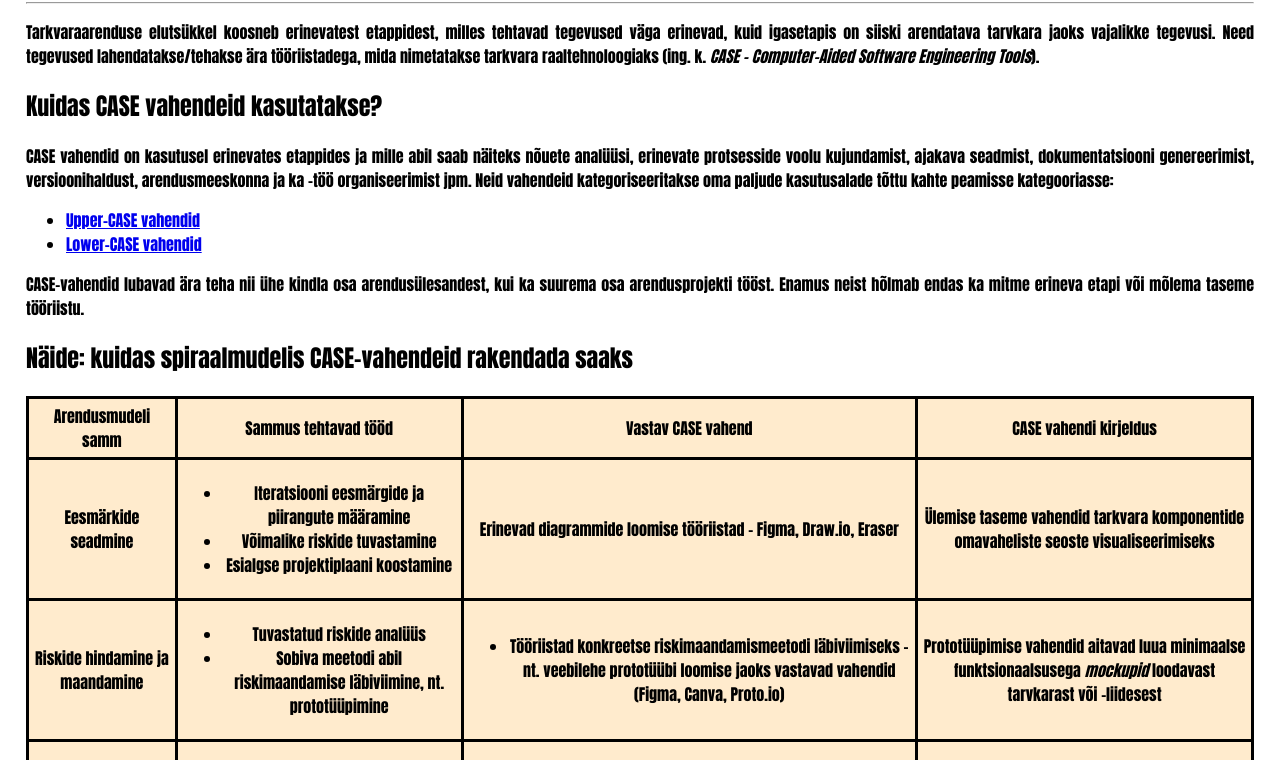
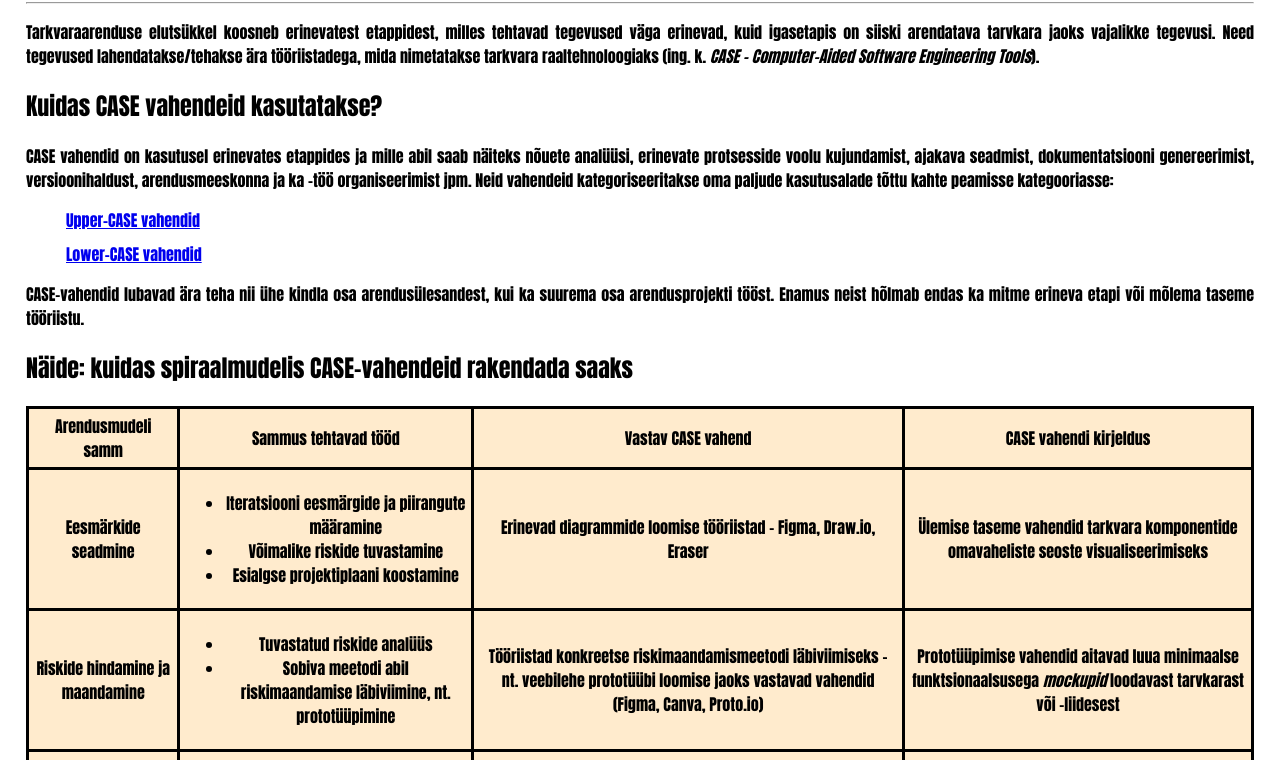
Before and after one commit to SwagMuffin88/tarkvaraarendusprotsess, a website: page CASE/index.html in a window 1280 px wide. Shown: the part 116-876 px from the top of the page. Drawn offline with Linux system fonts and the light colour scheme.

Commit message:
adjust styling

```diff
--- a/CASE/index.html
+++ b/CASE/index.html
@@ -29,7 +29,7 @@
         dokumentatsiooni genereerimist, versioonihaldust, arendusmeeskonna ja ka -töö organiseerimist jpm.
         Neid vahendeid kategoriseeritakse oma paljude kasutusalade tõttu kahte peamisse kategooriasse:
 
-        <ul>
+        <ul style="list-style: none; display: grid; gap: 10px;">
             <li>
                 <a href="uppercase.html">
                     Upper-CASE vahendid
@@ -117,16 +117,16 @@
                         </ul>
                     </td>
                     <td>
-                        <ul>
+                        <!-- <ul> -->
                             <!-- <li>
                                 Dokumenteerimisega seotud tööriistad - tekstitöötlusvahendid, sisseehitatud tööriistad IDE-s,
                                 API doc genereerimise vahendid (<b>Swagger</b>)
                             </li> -->
-                            <li>
+                            <!-- <li> -->
                                 Tööriistad konkreetse riskimaandamismeetodi läbiviimiseks - nt. veebilehe prototüübi loomise jaoks vastavad
                                 vahendid (<b>Figma, Canva, Proto.io</b>)
-                            </li>
-                        </ul>
+                            <!-- </li> -->
+                        <!-- </ul> -->
 
                     </td>
                     <td>
@@ -181,5 +181,7 @@
         </table>
     </div>
 
+    <br>
+
 </body>
 </html>
--- a/index.html
+++ b/index.html
@@ -3,7 +3,7 @@
 <head>
     <meta charset="UTF-8">
     <meta name="viewport" content="width=device-width, initial-scale=1.0">
-    <link rel="stylesheet" href="../style.css">
+    <link rel="stylesheet" href="style.css">
     <title>Minu uus Tarkvara Arendusprotsessi ainemapp</title>
 </head>
 <body>
```
